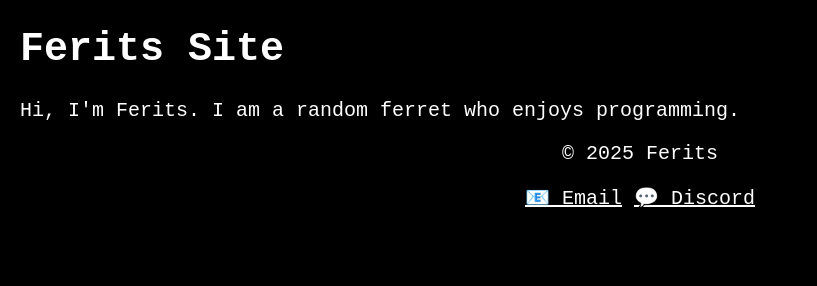
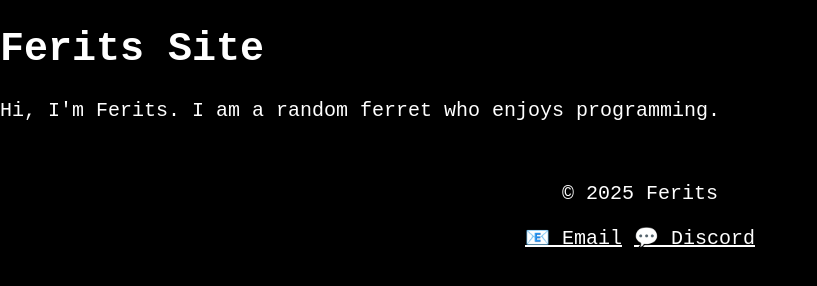
Before and after one commit to F3rits/f3rits.github.io, a plain HTML site: page index.html in a window 1280 px wide. Shown: the whole page, without its empty margins (0-817 px from the left). Drawn offline with Linux system fonts and the light colour scheme.

Commit message:
Update index.html

```diff
--- a/index.html
+++ b/index.html
@@ -4,7 +4,8 @@
 		<title>Ferits site</title>
 		<link rel = "icon" type = "image/png" href="feritsIcon.png">
 		<style>
-			body{ margin: 20px;
+			body{ margin: 0;
+				 height:100%;
 		    font-size: 20px;
 				font-family: monospace;
 				color: white;
@@ -14,6 +15,7 @@
 			footer{
 				bottom:0;
 				text-align:center;
+				padding: 20px 0;
 			}
 			a{
 				color:white;
@@ -39,6 +41,6 @@
 
 	</body>
 	<footer>
-		<p>© 2025 Ferits</p> <div class="contact"> <a href="mailto:ferits@tuta.io">📧 Email</a> <a href="https://discord.com/users/1127678527291007067">💬 Discord</a></div>
+		<p>© 2025 Ferits</p> <div class="contact"> <a href="mailto:ferits@tuta.io" target="_blank">📧 Email</a> <a href="https://discord.com/users/1127678527291007067" target="_blank">💬 Discord</a></div>
 	</footer>
 </html>
```
